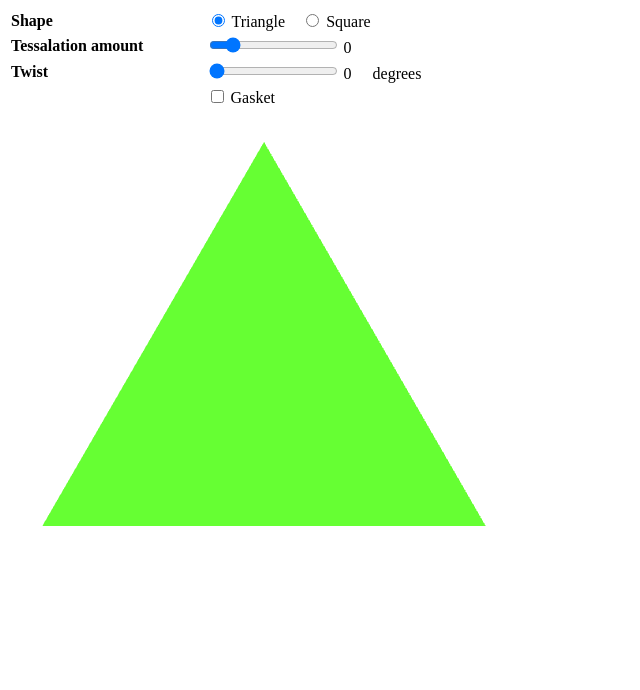
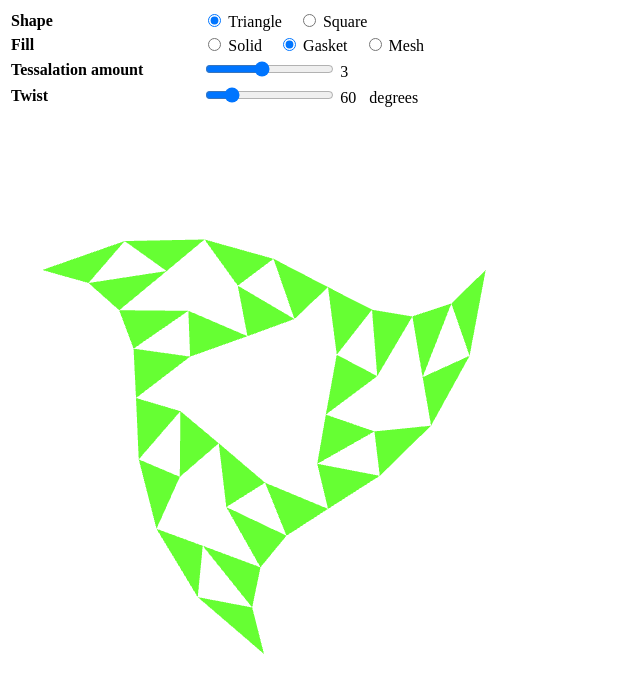
Before and after one commit to velickym/coursera, a plain HTML site: page webgl/index.html in a window 1280 px wide. Both pictures are taken after a click on the radio button 218 px from the left and 20 px from the top of the page. Shown: the whole page, without its empty margins (0-640 px from the left). Drawn offline with Linux system fonts and the light colour scheme.

Commit message:
Adding square shape. Adding fill options. Code refactoring.

```diff
--- a/webgl/index.html
+++ b/webgl/index.html
@@ -60,30 +60,33 @@
 		<tr>
 			<th>Shape</th>
 			<td>
-				<input class="radio" type="radio" name="shape" value="triangle" />&nbsp;Triangle
+				<input class="shape" type="radio" name="shape" value="triangle" />&nbsp;Triangle
 				&nbsp;&nbsp;
-				<input class="radio" type="radio" name="shape" value="square" checked="checked" />&nbsp;Square
+				<input class="shape" type="radio" name="shape" value="square" checked="checked" />&nbsp;Square
+			</td>
+		</tr>
+		<tr>
+			<th>Fill</th>
+			<td>
+				<input class="fill" type="radio" name="fill" value="solid" />&nbsp;Solid
+				&nbsp;&nbsp;
+				<input class="fill" type="radio" name="fill" value="gasket" checked="checked" />&nbsp;Gasket
+				&nbsp;&nbsp;
+				<input class="fill" type="radio" name="fill" value="mesh" />&nbsp;Mesh
 			</td>
 		</tr>
 		<tr>
 			<th>Tessalation amount</th>
 			<td>
-				<input id="tessalation" type="range" min="0" max="7" step="1" value="1" />
-				<label id="tessalation-label">0</label>
+				<input id="tessalation" type="range" min="0" max="7" step="1" value="3" />
+				<label id="tessalation-label">3</label>
 			</td>
 		</tr>
 		<tr>
 			<th>Twist</th>
 			<td>
-				<input id="twist" type="range" min="0" max="360" step="5" value="0" />
-				<label id="twist-label">0</label> degrees
-			</td>
-		</tr>
-
-		<tr>
-			<th></th>
-			<td>
-				<input id="gasket" type="checkbox" /> Gasket
+				<input id="twist" type="range" min="0" max="360" step="5" value="60" />
+				<label id="twist-label">60</label> degrees
 			</td>
 		</tr>
 
--- a/webgl/program.js
+++ b/webgl/program.js
@@ -6,113 +6,134 @@ function ang2rad(angle) {
 
 window.onload = function init() {
 
+    var rangeTessalation = document.getElementById("tessalation"),
+        labelTessalation = document.getElementById("tessalation-label"),
+        rangeTwist = document.getElementById("twist"),
+        labelTwist = document.getElementById("twist-label"),
+        radiosShape = document.getElementsByClassName("shape"),
+        radiosFill = document.getElementsByClassName("fill");
+
     var canvas = document.getElementById("gl-canvas");
-    var gl = WebGLUtils.setupWebGL( canvas );
+    var gl = WebGLUtils.setupWebGL(canvas, undefined);
 
     if (!gl) {
         alert( "WebGL isn't available" );
         return;
     }
 
-    var points = [],
-        rangeTessalation = document.getElementById("tessalation"),
-        labelTessalation = document.getElementById("tessalation-label"),
-        rangeTwist = document.getElementById("twist"),
-        labelTwist = document.getElementById("twist-label"),
-        checkboxGasket = document.getElementById("gasket"),
-        radiosShape = document.getElementsByClassName("radio");
+    var points = [];
+    var shapeSetup = {
 
-    function divideTriangle( a, b, c, count, gasket) {
-        // check for end of recursion
+        square: {
 
-        if ( count === 0 ) {
-            points.push( a, b, c );
-        } else {
+            divide: function (vertices, count, gasket) {
 
-            //bisect the sides
-
-            var ab = mix( a, b, 0.5 );
-            var ac = mix( a, c, 0.5 );
-            var bc = mix( b, c, 0.5 );
-
-            --count;
-
-            // three new triangles
-
-            divideTriangle(a, ab, ac, count, gasket);
-            divideTriangle(c, ac, bc, count, gasket);
-            divideTriangle(b, bc, ab, count, gasket);
-
-            if (gasket) {
-                divideTriangle(ac, ab, bc, count, gasket);
-            }
-        }
-    }
-
-    function divideSquare(a, b, c, d, count, gasket) {
+                var a = vertices[0];
+                var b = vertices[1];
+                var c = vertices[2];
+                var d = vertices[3];
 
                 if (count === 0) {
                     points.push(a, b, c);
                     points.push(a, c, d);
                 } else {
 
-            // var center = mix(a, c, 0.5);
-
-            // var a1 = mix( c, a, 1/3);
-            // var b1 = mix( d, b, 1/3);
-            // var c1 = mix( a, c, 1/3);
-            // var d1 = mix( b, d, 1/3);
-
-            // var ab = mix( a, b, 0.5 );
-            // var bc = mix( b, c, 0.5 );
-            // var cd = mix( c, d, 0.5 );
-            // var ad = mix( a, d, 0.5 );
-
-            var ab = mix( a, b, 0.5 );
-            var bc = mix( b, c, 0.5 );
-            var cd = mix( c, d, 0.5 );
-            var da = mix( d, a, 0.5 );
-            var md = mix( ab, cd, 0.5 );
+                    var a1 = mix(c, a, 1 / 3);
+                    var b1 = mix(d, b, 1 / 3);
+                    var c1 = mix(a, c, 1 / 3);
+                    var d1 = mix(b, d, 1 / 3);
 
                     --count;
 
-            divideSquare( a, ab, md, da, 0, count);
-            divideSquare( ab, b, bc, md, 1, count);
-            divideSquare( da, md, cd, d, 2, count);
-            divideSquare( md, bc, c, cd, 3, count);
+                    this.divide([a, mix(b, a, 1 / 3), a1, mix(d, a, 1 / 3)], count, gasket);
+                    this.divide([mix(b, a, 1 / 3), mix(b, a, 2 / 3), b1, a1], count, gasket);
+                    this.divide([mix(b, a, 2 / 3), b, mix(c, b, 1 / 3), b1], count, gasket);
+                    this.divide([mix(c, b, 1 / 3), mix(c, b, 2 / 3), c1, b1], count, gasket);
+                    this.divide([c1, mix(c, b, 2 / 3), c, mix(d, c, 1 / 3)], count, gasket);
+                    this.divide([d1, c1, mix(d, c, 1 / 3), mix(d, c, 2 / 3)], count, gasket);
+                    this.divide([mix(d, a, 2 / 3), d1, mix(d, c, 2 / 3), d], count, gasket);
+                    this.divide([mix(d, a, 1 / 3), a1, d1, mix(d, a, 2 / 3)], count, gasket);
 
-            if (gasket) {
-                divideSquare(a1, b1, c1, d1, count, gasket);
+                    if (!gasket) {
+                        this.divide([a1, b1, c1, d1], count, gasket);
                     }
                 }
-    }
+            },
 
-    function getVerticesBy(shape) {
-
-        if (shape == "square") {
-            return [
+            vertices: [
                 vec2(-0.5, 0.5),    // top left
                 vec2(0.5, 0.5),     // top right
                 vec2(0.5, -0.5),    // bottom right
                 vec2(-0.5, -0.5)    // bottom left
-            ];
+            ],
+
+            adjustRange: function(tessalation) {
+                rangeTessalation.setAttribute("max", "4");
+                if (tessalation > 4) {
+                    return 4;
+                }
+                return tessalation;
+            }
+
+        },
+
+        triangle: {
+
+            divide: function (vertices, count, gasket) {
+
+                var a = vertices[0];
+                var b = vertices[1];
+                var c = vertices[2];
+
+                //this function is called recursively, hence check needed
+
+                if (count === 0) {
+                    points.push(a, b, c);
                 } else {
-            return [
-                vec2( -Math.cos(ang2rad(30)), -0.5 ),   // bottom left
-                vec2( 0,  1 ),                          // top middle
-                vec2( Math.cos(ang2rad(30)), -0.5 )     // bottom right
-            ];
+
+                    //bisect the sides
+
+                    var ab = mix(a, b, 0.5);
+                    var ac = mix(a, c, 0.5);
+                    var bc = mix(b, c, 0.5);
+
+                    --count;
+
+                    // divide three new triangles
+                    this.divide([a, ab, ac], count, gasket);
+                    this.divide([c, ac, bc], count, gasket);
+                    this.divide([b, bc, ab], count, gasket);
+
+                    if (!gasket) {
+                        this.divide([ac, ab, bc], count, gasket);
                     }
                 }
+            },
+
+            vertices: [
+                vec2(-Math.cos(ang2rad(30)), -0.5),   // bottom left
+                vec2(0, 1),                          // top middle
+                vec2(Math.cos(ang2rad(30)), -0.5)     // bottom right
+            ],
+
+            adjustRange: function(tessalation) {
+                rangeTessalation.setAttribute("max", "7");
+                if (tessalation > 7) {
+                    return 7;
+                }
+                return tessalation;
+            }
+        }
+    };
 
     function update() {
 
-        points = [];
+        points = []; // reset points
 
         var tessalation = Number(rangeTessalation.value);
         var twist = Number(rangeTwist.value);
-        var gasket = !checkboxGasket.checked;
         var shape = "triangle";
+        var fill = "gasket";
 
         for (var s = 0; s < radiosShape.length; s++) {
             if (radiosShape[s].checked) {
@@ -121,13 +142,21 @@ window.onload = function init() {
             }
         }
 
-        var vertices = getVerticesBy(shape);
+        for (var f = 0; f < radiosFill.length; f++) {
+            if (radiosFill[f].checked) {
+                fill = radiosFill[f].value;
+                break;
+            }
+        }
 
-        if (shape == "triangle") {
-            divideTriangle(vertices[0], vertices[1], vertices[2], tessalation, gasket);
-        } else {
-            divideSquare(vertices[0], vertices[1], vertices[2], vertices[3], tessalation, gasket);
-        }
+        var gasket = fill === "gasket";
+
+        var objShape = shapeSetup[shape];
+        var vertices = objShape.vertices;
+
+        tessalation = objShape.adjustRange(tessalation);
+        rangeTessalation.setAttribute("value", tessalation);
+        objShape.divide(vertices, tessalation, gasket);
 
         if (twist > 0) {
 
@@ -160,9 +189,14 @@ window.onload = function init() {
         gl.enableVertexAttribArray( vPosition );
 
         // clear & render
-
         gl.clear( gl.COLOR_BUFFER_BIT );
+        if (fill === "mesh") {
+            for (var i = 0; i < points.length; i += 3) {
+                gl.drawArrays( gl.LINE_LOOP, i, 3 );
+            }
+        } else {
             gl.drawArrays( gl.TRIANGLES, 0, points.length );
+        }
     }
 
     // assign handlers for HTML components
@@ -177,21 +211,41 @@ window.onload = function init() {
         update();
     });
 
-    checkboxGasket.addEventListener("click", update);
+    for (var s = 0; s < radiosShape.length; s++) {
+        radiosShape[s].addEventListener("click", function() {
 
-    for (var s = 0; s < radiosShape.length; s++) {
-        radiosShape[s].addEventListener("click", update);
+
+            var event; // The custom event that will be created
+
+            if (document.createEvent) {
+                event = document.createEvent("HTMLEvents");
+                event.eventName = "change";
+                event.initEvent("change", true, true);
+                rangeTessalation.dispatchEvent(event);
+            } else {
+                event = document.createEventObject();
+                event.eventName = "change";
+                event.eventType = "change";
+                rangeTessalation.fireEvent("on" + event.eventType, event);
+            }
+
+            update();
+        });
+    }
+
+    for (var f = 0; f < radiosFill.length; f++) {
+        radiosFill[f].addEventListener("click", update);
     }
 
     //  Configure WebGL
 
-    gl.viewport( 0, 0, canvas.width, canvas.height );
-    gl.clearColor( 1.0, 1.0, 1.0, 1.0 );
+    gl.viewport(0, 0, canvas.width, canvas.height);
+    gl.clearColor(1.0, 1.0, 1.0, 1.0);
 
     //  Load shaders and initialize attribute buffers
 
     var program = initShaders( gl, "vertex-shader", "fragment-shader" );
-    gl.useProgram( program );
+    gl.useProgram(program);
 
     // call render for the first time
 
```
Lines whose indentation alone changed are shown as unchanged.
